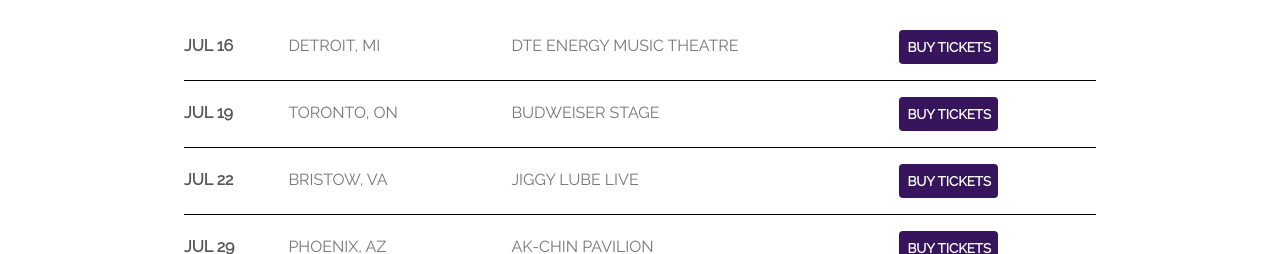
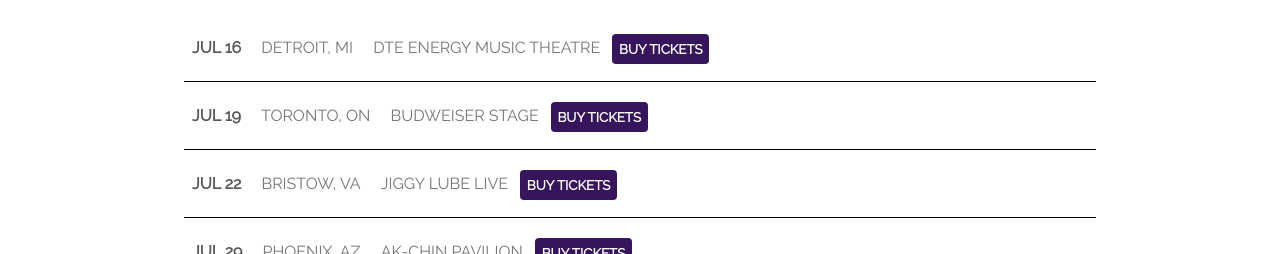
Before and after one commit to Kpersaud-Dev/band-website, a plain HTML site: page index.html in a window 1280 px wide. Shown: the part 546-800 px from the top of the page. Drawn offline with Linux system fonts and the light colour scheme.

Commit message:
Updated breakpoints

```diff
--- a/styles.css
+++ b/styles.css
@@ -108,15 +108,17 @@
 .main-footer-container {
     display: flex;
     align-items: center;
+    flex-flow: row wrap;
+    justify-content: center;
 }
 
 .main-footer-container ul {
-    flex-grow: 1;
     text-align: end;
+    display: flex;
 }
 
 .footer-nav li {
-    padding: 0 .5em;
+    padding: 0 1em;
 }
 
 .footer-nav li a i {
@@ -169,26 +171,23 @@
 }
 
 .tour-item {
-    display: inline-block;
-    padding-right: .5em;
+    display: flex;
+
 }
 
 .tour-date {
     color: #555;
     font-weight: bold;
-    width: 11%;
+
 }
 
 .tour-city {
-    width: 24%;
 }
 
 .tour-arena {
-    width: 42%;
 }
 
 .tour-btn {
-    max-width: 19%;
 }
 
 .btn-primary {
@@ -341,3 +340,32 @@
     margin: 40px auto 80px auto;
     font-size: 1.75em;
 }
+
+
+/* ==========================================================================
+   EXAMPLE Media Queries for Responsive Design.
+   These examples override the primary ('mobile first') styles.
+   Modify as content requires.
+   ========================================================================== */
+
+
+
+   @media only screen and (min-width: 768px) {
+    /* Style adjustments for viewports that meet the condition */
+
+    /***** Tablet Styles *****/
+
+    .tour-item {
+        display: inline-block;
+        padding: .5em;
+    }
+  }
+
+  @media only screen and (min-width: 1200px) {
+
+    /***** Desktop Styles *****/
+
+    .tour-item {
+
+    }
+  }
```
